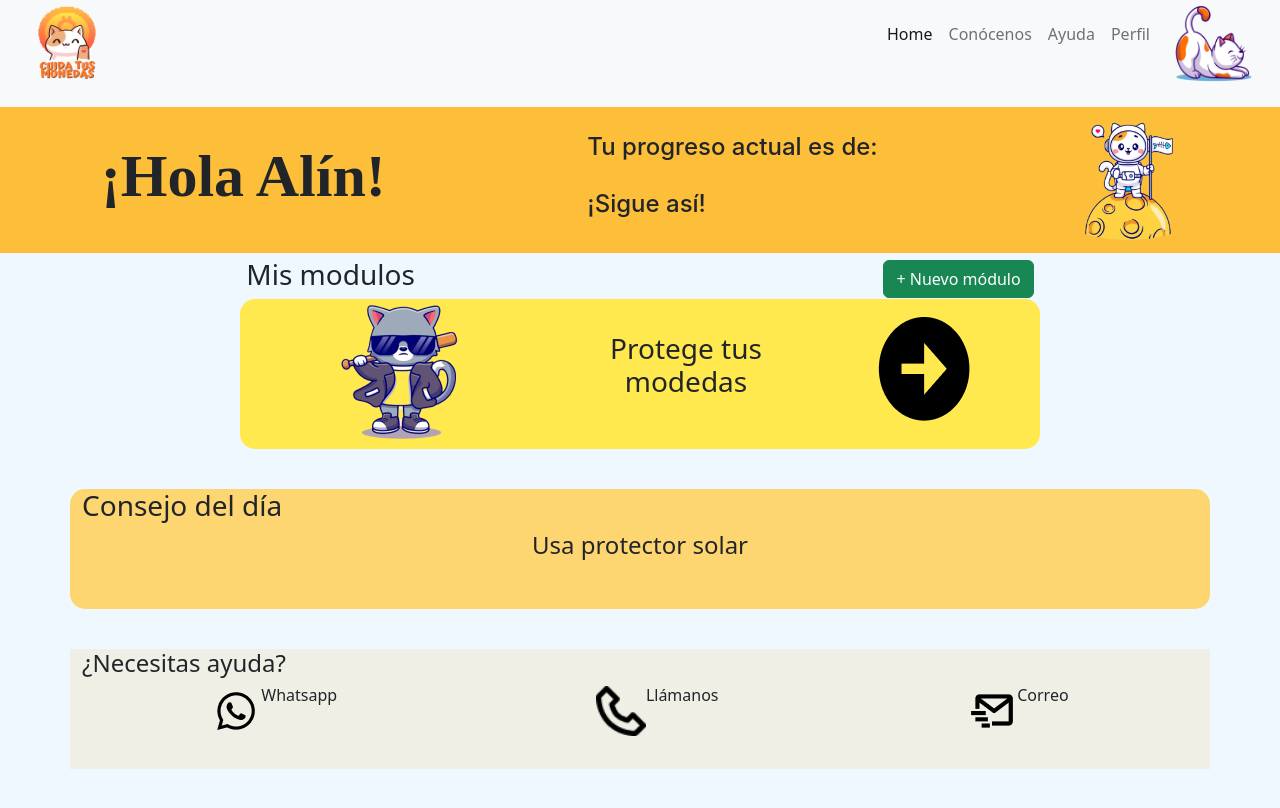
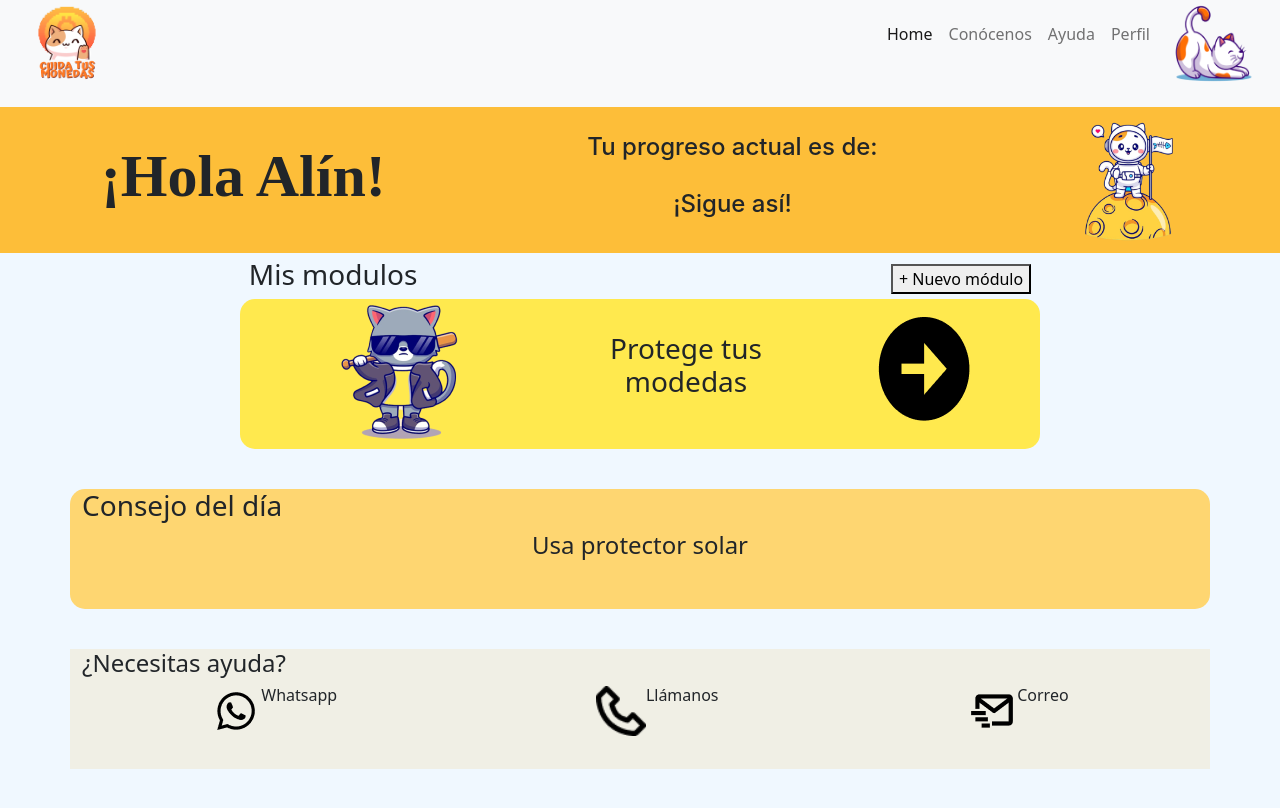
Before and after one commit to LucasA75/CuidaTusMonedas, a React (Create React App) app in the folder React CTM/: page /Perso in a window 1280 px wide. Built offline with nearby package versions, Linux system fonts and the light colour scheme.

Commit message:
cambios abril

```diff
--- a/React CTM/src/components/HeaderPerso/HeaderPerso.js
+++ b/React CTM/src/components/HeaderPerso/HeaderPerso.js
@@ -34,8 +34,9 @@ const HeaderPerso =()=>{
         <div class=" d-flex justify-content-around saludo">
             <div class="d-flex align-content-center flex-wrap"> <h2 class="hola">¡Hola Alín!</h2> </div>
             <div class="d-flex align-content-center flex-wrap progreso">
+                <center>
                 <div><h4>Tu progreso actual es de: <br/> <br/>
-                    ¡Sigue así!</h4> </div>
+                    ¡Sigue así!</h4> </div></center>
             </div>
             <div class="d-flex align-content-center flex-wrap"> <img src={catluna} alt="Logo" width="100" /> </div>
         </div>
@@ -43,7 +44,7 @@ const HeaderPerso =()=>{
         <div class="container-fluid modulos">
             <div class="d-flex justify-content-around align-content-center flex-wrap">
             <div class="d-flex align-content-center flex-wrap"> <h3> Mis modulos</h3> </div>
-            <div class="d-flex align-content-center flex-wrap"> <button type="button" class="btn btn-success"> + Nuevo módulo</button></div>
+            <div class="d-flex align-content-center flex-wrap"> <button type="button" class="btn-sm btn-outline-dark"> + Nuevo módulo</button></div>
             </div>
             <div class="container-lg d-flex justify-content-around  avance">
 
```
